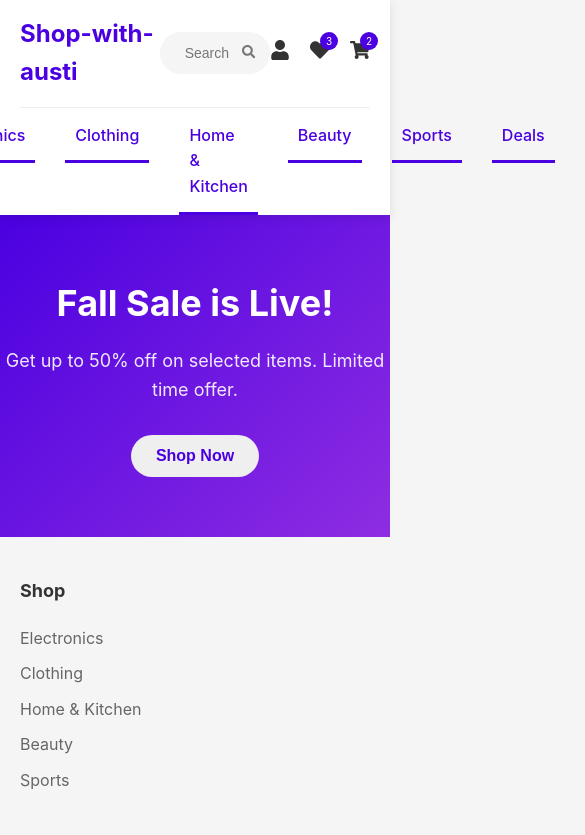
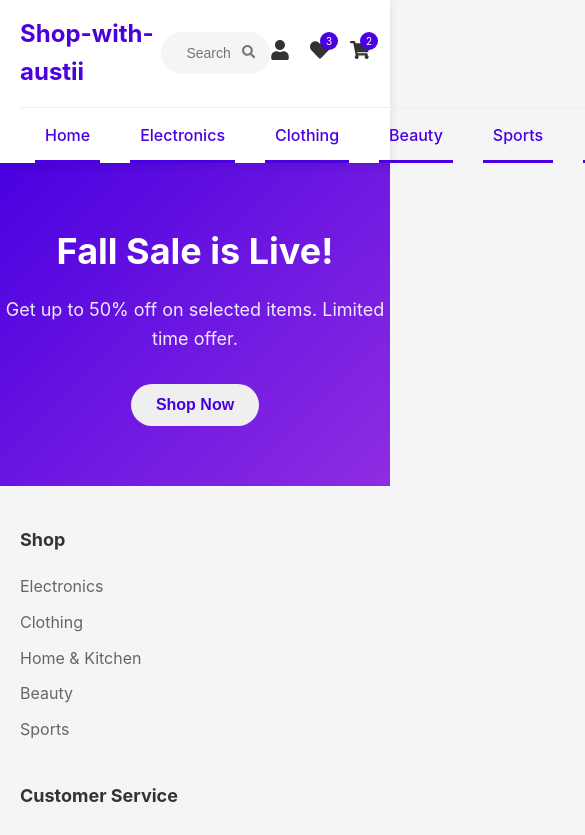
Before and after one commit to austinxduong/shop-with-austii, a React (Create React App) app: page / in a window 390 px wide. Shown: the top 835 px of the page, 585 px wide, since content can reach past the window. Built offline with nearby package versions, Linux system fonts and the light colour scheme.

Commit message:
mobile friendly work in prog

```diff
--- a/src/App.css
+++ b/src/App.css
@@ -69,6 +69,70 @@ body {
   cursor: pointer;
 }
 
+@media screen and (max-width: 768px)  {
+.nav-icons {
+  display: flex;
+  gap: 20px;
+}
+
+.nav-icons a {
+  color: #333;
+  position: relative;
+}
+
+.nav-icons .badge {
+position: absolute;
+top: -8px;
+right: -8px;
+background-color: #4a00e0;
+color: white;
+width: 18px;
+height: 18px;
+border-radius: 50%;
+display: flex;
+align-items: center;
+justify-content: center;
+font-size: 10px;
+}
+
+.nav-bar {
+width: fit-content;
+}
+
+.nav-bar ul {
+  list-style: none;
+  padding: 0;
+  margin: 0;
+}
+
+.nav-bar li {
+  margin: 0 15px;
+  display: flex;
+}
+
+.nav-bar a {
+  padding: 15px 10px;
+  color: #333;
+  text-decoration: none;
+  font-weight: 500;
+  position: relative;
+}
+
+.nav-bar a:hover, .nav-bar a.active {
+  color: #4a00e0;
+}
+
+.nav-bar a:hover:after, .nav-bar a.active::after {
+  content: '';
+  position: absolute;
+  bottom: 0;
+  left: 0;
+  width: 100%;
+  height: 3px;
+  background-color: #4a00e0;
+  }
+}
+
 .nav-icons {
   display: flex;
   gap: 20px;
@@ -101,7 +165,7 @@ font-size: 10px;
 }
 
 .nav-bar ul {
-  display: flex;
+  display:flex;
   list-style: none;
   padding: 0;
   margin: 0;
@@ -133,6 +197,7 @@ font-size: 10px;
   height: 3px;
   background-color: #4a00e0;
 }
+
 
 .footer {
   background-color: #f9f9f9;
--- a/src/components/EcommerceStore.js
+++ b/src/components/EcommerceStore.js
@@ -8,7 +8,7 @@ const EcommerceStore = () => {
         <header className="header">
             <div className="container">
                 <div className="top-bar">
-                    <div className="logo"> Shop-with-austi</div>
+                    <div className="logo"> Shop-with-austii</div>
                     <div className="search-bar">
                         <input type="text" placeholder="Search for products.../" />
                         <button>
@@ -34,7 +34,6 @@ const EcommerceStore = () => {
                         <li><a href="#" className="active">Home</a></li>
                         <li><a href="#" className="active">Electronics</a></li>
                         <li><a href="#" className="active">Clothing</a></li>
-                        <li><a href="#" className="active">Home & Kitchen</a></li>
                         <li><a href="#" className="active">Beauty</a></li>
                         <li><a href="#" className="active">Sports</a></li>
                         <li><a href="#" className="active">Deals</a></li>
```
